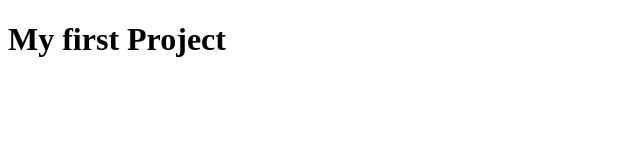
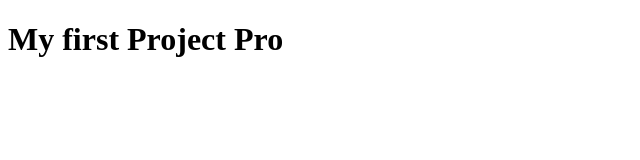
Before and after one commit to TomkivRoman/my_project, a plain HTML site: page index.html in a window 1280 px wide. Shown: the full height of the page, 0-640 px from the left. Drawn offline with Linux system fonts and the light colour scheme.

Commit message:
Update index.html

```diff
--- a/index.html
+++ b/index.html
@@ -7,6 +7,6 @@
     <title>My Project</title>
 </head>
 <body>
-    <h1>My first Project</h1>
+    <h1>My first Project Pro</h1>
 </body>
 </html>
```
